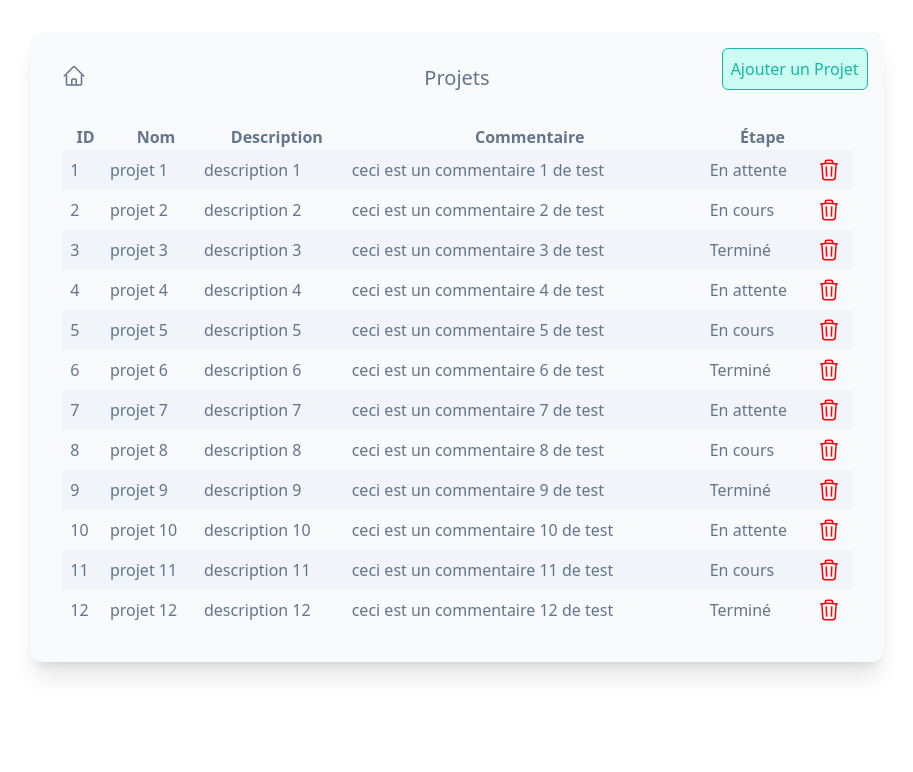
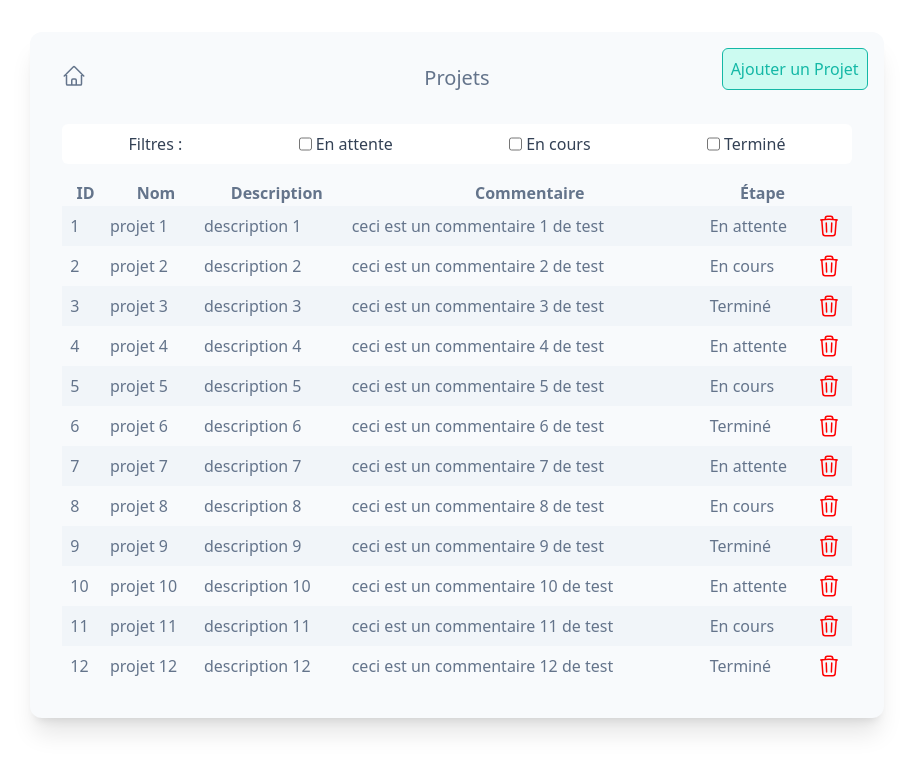
Before and after one commit to h4cktion/stereograph-wdim, a React (Vite) app: page /projets in a window 1280 px wide. Shown: the top 772 px of the page, without its empty margins (183-1096 px from the left). Built offline with nearby package versions, Linux system fonts and the light colour scheme; data requests are answered from the project's data file.

Commit message:
feat(misc): add table filter

```diff
--- /dev/null
+++ b/src/components/projects/projectsTable/Filters.tsx
@@ -0,0 +1,42 @@
+import { FILTERS } from "@/constants";
+
+const Filters = ({
+  setFilters,
+  filters,
+}: {
+  setFilters: (arg: string[]) => void;
+  filters: string[];
+}) => {
+  const changeFilters = (filter: string) => {
+    if (filters.includes(filter)) {
+      const updatedFilters = filters.filter(
+        (existingFilter) => existingFilter !== filter
+      );
+      setFilters(updatedFilters);
+      return;
+    }
+    setFilters([...filters, filter]);
+  };
+
+  return (
+    <ul className="flex justify-around my-4 bg-white p-2 rounded-md text-slate-700">
+      <li>Filtres :</li>
+      {FILTERS.map((filter) => (
+        <li key={filter} className="flex gap-1">
+          <input
+            type="checkbox"
+            className="cursor-pointer"
+            value={filter}
+            id={filter}
+            onChange={() => changeFilters(filter)}
+          />
+          <label htmlFor={filter} className="cursor-pointer">
+            {filter}
+          </label>
+        </li>
+      ))}
+    </ul>
+  );
+};
+
+export default Filters;
--- a/src/components/projects/projectsTable/ProjectsTable.tsx
+++ b/src/components/projects/projectsTable/ProjectsTable.tsx
@@ -1,5 +1,8 @@
 import { trashIcon } from "@/assets/icons";
 import { Project } from "@/types";
+import { filterByEtape } from "@/utils/tableUtils";
+import { useState } from "react";
+import Filters from "./Filters";
 
 const ProjectsTable = ({
   projects,
@@ -12,9 +15,12 @@ const ProjectsTable = ({
   deleteProject: (project: Project) => void;
   isLoading: boolean;
 }) => {
+  const [filters, setFilters] = useState<string[]>([]);
+
   return (
-    <>
-      <table className="w-full table-auto mt-8">
+    <div className=" mt-8">
+      <Filters setFilters={setFilters} filters={filters} />
+      <table className="w-full table-auto">
         <thead>
           <tr>
             <th>ID</th>
@@ -25,7 +31,8 @@ const ProjectsTable = ({
           </tr>
         </thead>
         <tbody>
-          {projects?.map((project) => (
+          {projects &&
+            filterByEtape(projects, filters).map((project) => (
               <tr
                 key={project.id}
                 onClick={() => showProject(project)}
@@ -50,7 +57,7 @@ const ProjectsTable = ({
         </tbody>
       </table>
       {isLoading && <span>"Récupération des projets..."</span>}
-    </>
+    </div>
   );
 };
 
--- a/src/constants/index.ts
+++ b/src/constants/index.ts
@@ -1 +1,7 @@
 export const BASE_URL = "http://localhost:3000";
+
+export const DONE = "Terminé";
+export const TODO = "En attente";
+export const IN_PROGRESS = "En cours";
+
+export const FILTERS = [TODO, IN_PROGRESS, DONE];
--- a/src/utils/tableUtils.ts
+++ b/src/utils/tableUtils.ts
@@ -1,3 +1,10 @@
-export const sum = (a, b) => {
+import { Project } from "@/types";
+
+export const sum = (a: number, b: number) => {
   return a + b;
 };
+
+export const filterByEtape = (lists: Project[], conditions: string[]) => {
+  if (conditions.length === 0) return lists;
+  return lists.filter((list) => conditions.includes(list.etape));
+};
```
Lines whose indentation alone changed are shown as unchanged.
